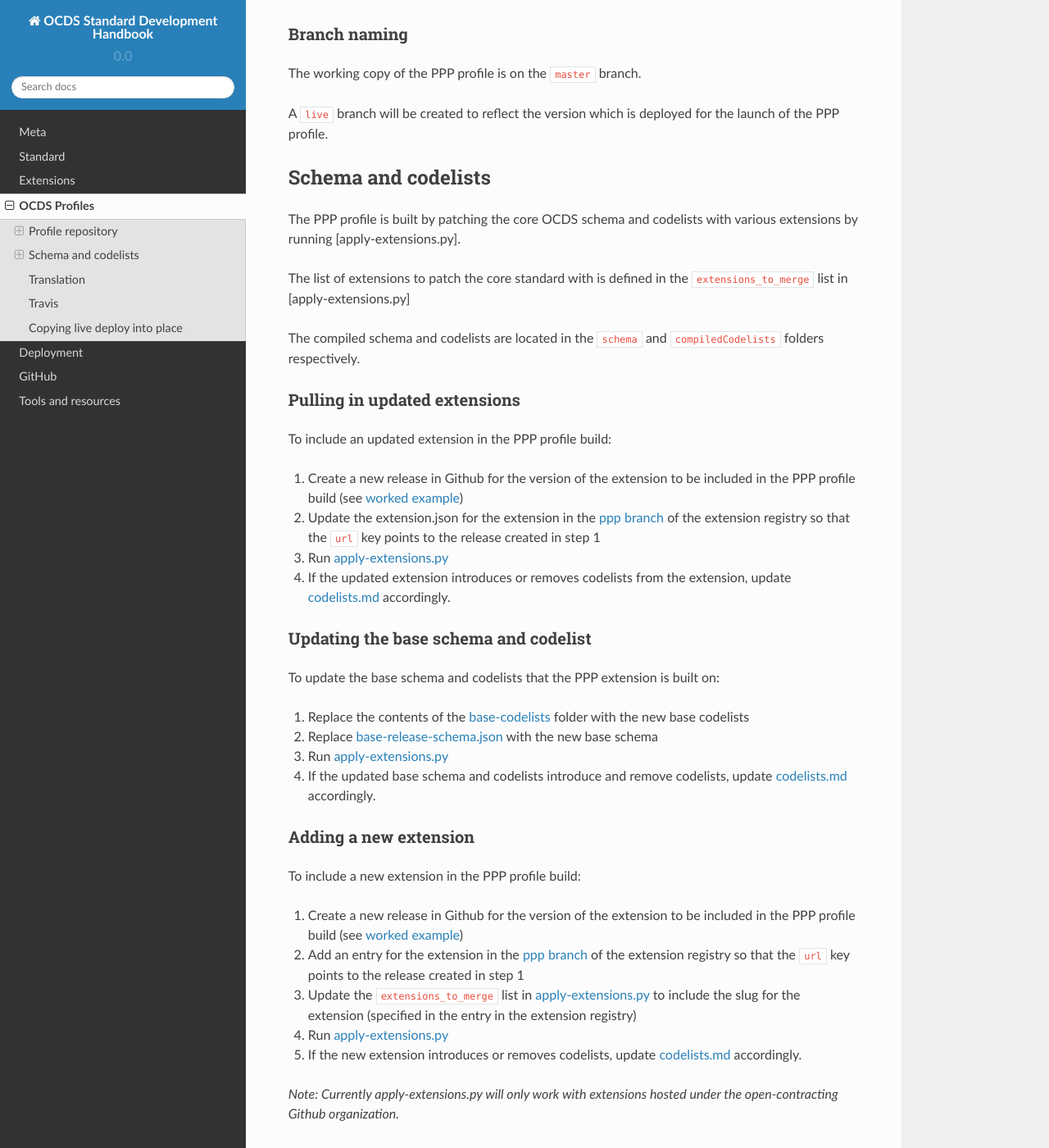
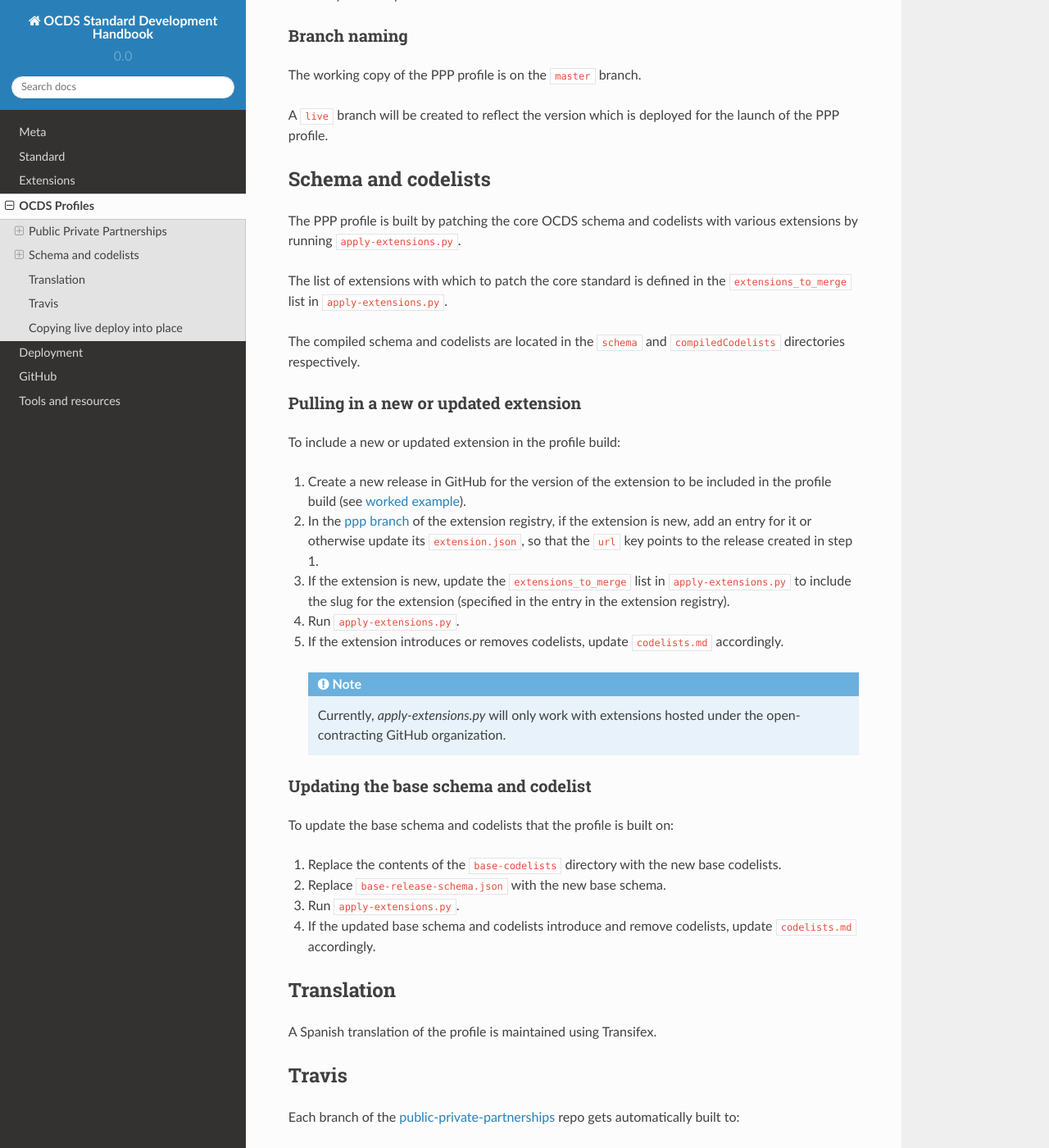
Before and after one commit to open-contracting/standard-development-handbook, a Sphinx documentation site: the page built from docs/profiles/index.md, in a window 1280 px wide and 1400 px high, scrolled down 406 px. Shown: the whole window at 82% size. Built offline with Sphinx 7.4.7 and the Read the Docs theme 2.0.0, drawn with Linux system fonts in a browser that asks for light colours; some of the changed text lies outside the part shown.

Commit message:
Copy-edit profiles.

````diff
--- a/docs/profiles/index.md
+++ b/docs/profiles/index.md
@@ -1,10 +1,10 @@
 # OCDS Profiles
 
-e.g. [http://standard.open-contracting.org/profiles/ppp/latest/en/](http://standard.open-contracting.org/profiles/ppp/latest/en/)
+## Public Private Partnerships
 
-## Profile repository
+### Repository
 
-The repository for PPP profile is developed and maintained by the Open Contracting Partnership on [GitHub](https://github.com/open-contracting/public-private-partnerships).
+The repository for [this profile](http://standard.open-contracting.org/profiles/ppp/latest/en/) is developed and maintained by the Open Contracting Partnership on [GitHub](https://github.com/open-contracting/public-private-partnerships).
 
 ### Versioning
 
@@ -18,45 +18,39 @@ A `live` branch will be created to reflect the version which is deployed for the
 
 ## Schema and codelists
 
-The PPP profile is built by patching the core OCDS schema and codelists with various extensions by running [apply-extensions.py].
+The PPP profile is built by patching the core OCDS schema and codelists with various extensions by running `apply-extensions.py`.
 
-The list of extensions to patch the core standard with is defined in the `extensions_to_merge` list in [apply-extensions.py]
+The list of extensions with which to patch the core standard is defined in the `extensions_to_merge` list in `apply-extensions.py`.
 
-The compiled schema and codelists are located in the [`schema`](https://github.com/open-contracting/public-private-partnerships/tree/master/schema) and [`compiledCodelists`](https://github.com/open-contracting/public-private-partnerships/tree/master/compiledCodelists) folders respectively.
+The compiled schema and codelists are located in the [`schema`](https://github.com/open-contracting/public-private-partnerships/tree/master/schema) and [`compiledCodelists`](https://github.com/open-contracting/public-private-partnerships/tree/master/compiledCodelists) directories respectively.
 
-### Pulling in updated extensions
+### Pulling in a new or updated extension
 
-To include an updated extension in the PPP profile build:
+To include a new or updated extension in the profile build:
 
-1. Create a new release in Github for the version of the extension to be included in the PPP profile build (see [worked example](../standard/deployment#pinning-extensions-worked-example))
-1. Update the extension.json for the extension in the [ppp branch](https://github.com/open-contracting/extension_registry/tree/ppp) of the extension registry so that the `url` key points to the release created in step 1
-1. Run [apply-extensions.py](https://github.com/open-contracting/public-private-partnerships/blob/master/schema/apply-extensions.py)
-1. If the updated extension introduces or removes codelists from the extension, update [codelists.md](https://github.com/open-contracting/public-private-partnerships/blob/master/docs/reference/codelists.md) accordingly.
+1. Create a new release in GitHub for the version of the extension to be included in the profile build (see [worked example](../standard/deployment#pinning-extensions-worked-example)).
+1. In the [ppp branch](https://github.com/open-contracting/extension_registry/tree/ppp) of the extension registry, if the extension is new, add an entry for it or otherwise update its `extension.json`, so that the `url` key points to the release created in step 1.
+1. If the extension is new, update the `extensions_to_merge` list in [`apply-extensions.py`](https://github.com/open-contracting/public-private-partnerships/blob/master/schema/apply-extensions.py) to include the slug for the extension (specified in the entry in the extension registry).
+1. Run [`apply-extensions.py`](https://github.com/open-contracting/public-private-partnerships/blob/master/schema/apply-extensions.py).
+1. If the extension introduces or removes codelists, update [`codelists.md`](https://github.com/open-contracting/public-private-partnerships/blob/master/docs/reference/codelists.md) accordingly.
+
+```eval_rst
+  .. note::
+    Currently, `apply-extensions.py` will only work with extensions hosted under the open-contracting GitHub organization.
+```
 
 ### Updating the base schema and codelist
 
-To update the base schema and codelists that the PPP extension is built on:
+To update the base schema and codelists that the profile is built on:
 
-1. Replace the contents of the [base-codelists](https://github.com/open-contracting/public-private-partnerships/tree/master/schema/base-codelists) folder with the new base codelists
-1. Replace [base-release-schema.json](https://github.com/open-contracting/public-private-partnerships/blob/master/schema/base-release-schema.json) with the new base schema
-1. Run [apply-extensions.py](https://github.com/open-contracting/public-private-partnerships/blob/master/schema/apply-extensions.py)
-1. If the updated base schema and codelists introduce and remove codelists, update [codelists.md](https://github.com/open-contracting/public-private-partnerships/blob/master/docs/reference/codelists.md) accordingly.
-
-### Adding a new extension
-
-To include a new extension in the PPP profile build:
-
-1. Create a new release in Github for the version of the extension to be included in the PPP profile build (see [worked example](../standard/deployment#pinning-extensions-worked-example))
-1. Add an entry for the extension in the [ppp branch](https://github.com/open-contracting/extension_registry/tree/ppp) of the extension registry so that the `url` key points to the release created in step 1
-1. Update the `extensions_to_merge` list in [apply-extensions.py](https://github.com/open-contracting/public-private-partnerships/blob/master/schema/apply-extensions.py) to include the slug for the extension (specified in the entry in the extension registry)
-1. Run [apply-extensions.py](https://github.com/open-contracting/public-private-partnerships/blob/master/schema/apply-extensions.py)
-1. If the new extension introduces or removes codelists, update [codelists.md](https://github.com/open-contracting/public-private-partnerships/blob/master/docs/reference/codelists.md) accordingly.
-
-*Note: Currently apply-extensions.py will only work with extensions hosted under the open-contracting Github organization.*
+1. Replace the contents of the [`base-codelists`](https://github.com/open-contracting/public-private-partnerships/tree/master/schema/base-codelists) directory with the new base codelists.
+1. Replace [`base-release-schema.json`](https://github.com/open-contracting/public-private-partnerships/blob/master/schema/base-release-schema.json) with the new base schema.
+1. Run [`apply-extensions.py`](https://github.com/open-contracting/public-private-partnerships/blob/master/schema/apply-extensions.py).
+1. If the updated base schema and codelists introduce and remove codelists, update [`codelists.md`](https://github.com/open-contracting/public-private-partnerships/blob/master/docs/reference/codelists.md) accordingly.
 
 ## Translation
 
-A Spanish translation of the PPP profile is maintained using Transifex.
+A Spanish translation of the profile is maintained using Transifex.
 
 ## Travis
 
@@ -68,24 +62,35 @@ Each branch of the [public-private-partnerships](https://github.com/open-contrac
 
 (See the [servers](../systems/servers) page for more info on how our servers are set up.)
 
+Set some variables:
+
 ```bash
 VER=1.0            # (for example)
 DATE=$(date +%F)   # or YYYY-MM-DD to match the release date on dev3
                    # (see ${VER}/en/index.html)
 SEQ=1              # To deploy again on the same day, increment to 2 etc
 PROFILE=ppp        # (for example)
+```
 
-# Copy from dev3 to your local box
+Copy from dev server to your local box:
+
+```bash
 scp -r \
   root@dev3.default.opendataservices.uk0.bigv.io:/home/ocds-docs/web/profiles/${PROFILE}/${VER} \
   ${VER}-${DATE}-${SEQ}
+```
 
-# Copy from your local box to live2
+Copy from your local box to the live server:
+
+```bash
 scp -r \
   ${VER}-${DATE}-${SEQ} \
   root@live2.default.opendataservices.uk0.bigv.io:/home/ocds-docs/web/profiles/${PROFILE}/
+```
 
-# Symlink the version number
+Symlink the version number:
+
+```bash
 ssh root@live2.default.opendataservices.uk0.bigv.io \
   "rm /home/ocds-docs/web/profiles/${PROFILE}/${VER}; ln -sf ${VER}-${DATE}-${SEQ} /home/ocds-docs/web/profiles/${PROFILE}/${VER}"
 ```
````
